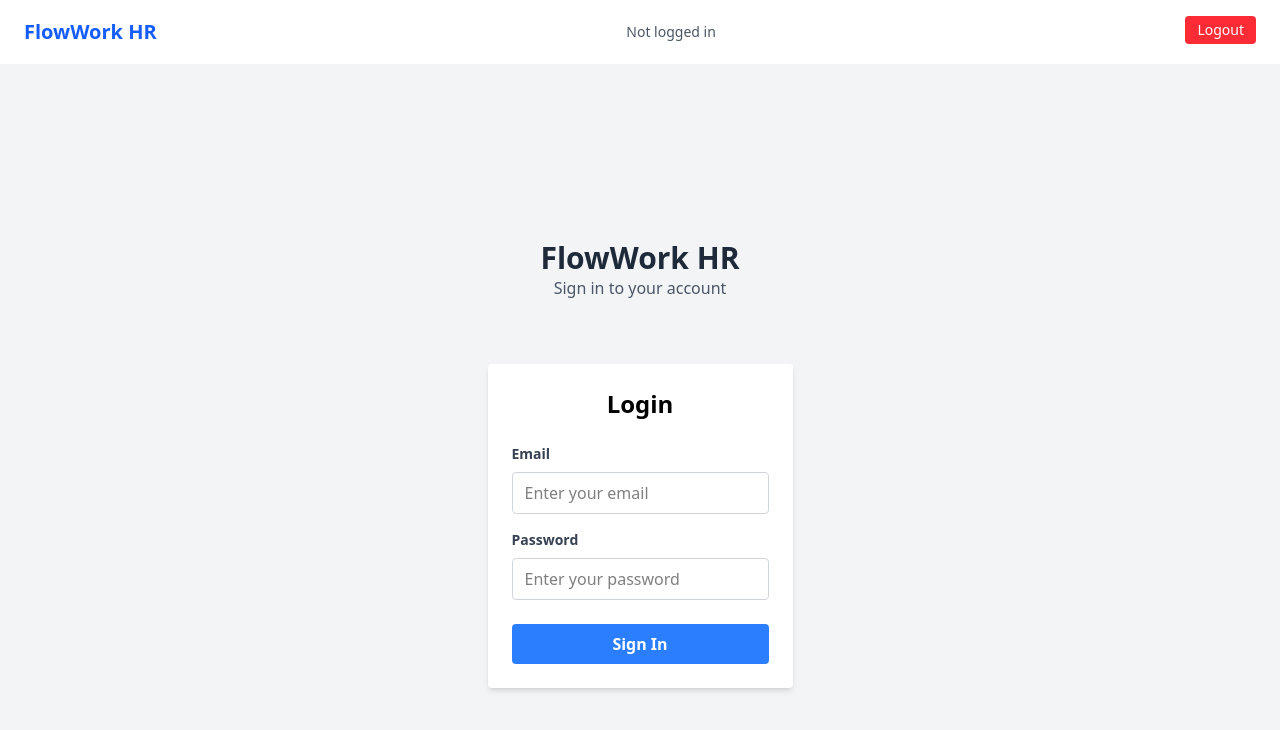
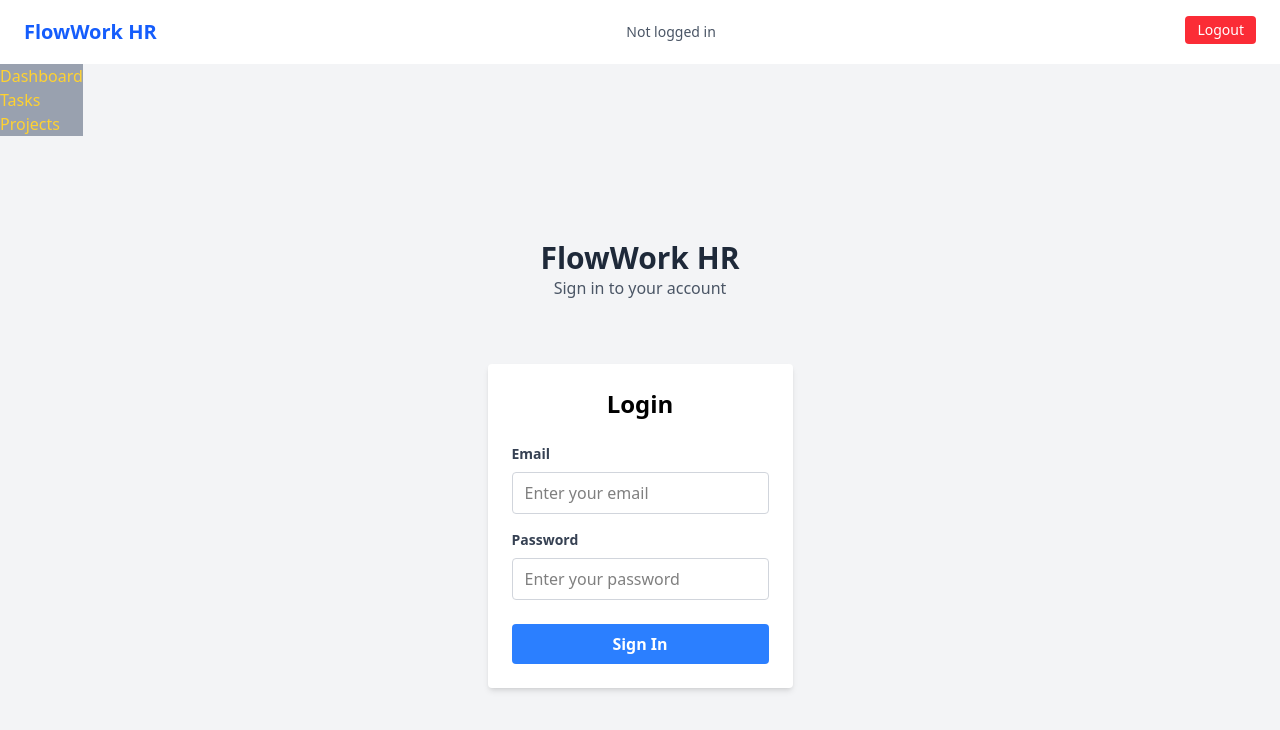
Before and after one commit to gurdip-bath/flowwork, a React (Vite) app in the folder frontend/: page /login in a window 1280 px wide. Shown: the top 730 px of the page. Built offline with nearby package versions, Linux system fonts and the light colour scheme.

Commit message:
styling: add stylebar color and background color

```diff
--- a/frontend/src/App.tsx
+++ b/frontend/src/App.tsx
@@ -6,11 +6,15 @@ import LoginPage from './pages/LoginPage'
 import AppHeader from './components/AppHeader/AppHeader'
 import Dashboard from './pages/Dashboard'
 import ProtectedRoute from './components/ProtectedRoute/ProtectedRoute'
+import SideBar from './components/SideBar/SideBar'
 
 function App() {
   return (
     <div className="w-full min-h-screen">
       <AppHeader/>
+      <div>
+        <SideBar />
+      </div>
       <Routes>
         <Route path="/login" element={<LoginPage />} />
         <Route path="/dashboard" element={
--- a/frontend/src/components/SideBar/SideBar.tsx
+++ b/frontend/src/components/SideBar/SideBar.tsx
@@ -3,9 +3,14 @@ import React from 'react';
 
 function SideBar () {
     return (
-        <div>
-            <h1>this is the sidebar</h1>
-            <p>this is the sidebar content</p>
+        <div className='fixed h-screen flex flex-col'>
+            <ul>
+                <li className="bg-gray-400 text-amber-300 shadow-1g">Dashboard</li>
+                <li className="bg-gray-400 text-amber-300 shadow-1g">Tasks</li>
+                <li className="bg-gray-400 text-amber-300 shadow-1g">Projects</li>
+            </ul>
         </div>
     )
 }
+
+export default SideBar;
--- a/frontend/src/components/Taskcard/TaskCard.tsx
+++ b/frontend/src/components/Taskcard/TaskCard.tsx
@@ -10,7 +10,7 @@ interface TaskCardProps {
 const TaskCard: React.FC <TaskCardProps> = ({name, id, description, onButtonClick}) => {
   return (
     <div className='bg-white shadow-md rounded-lg p-4 m-4 column'>
-      <h1>this is the {name}</h1>
+      <h1 className=''>this is the {name}</h1>
       <h1> this is the {id}</h1>
       <h1> this is the {description}</h1>
       <button onClick={onButtonClick}>Click me</button>
```
